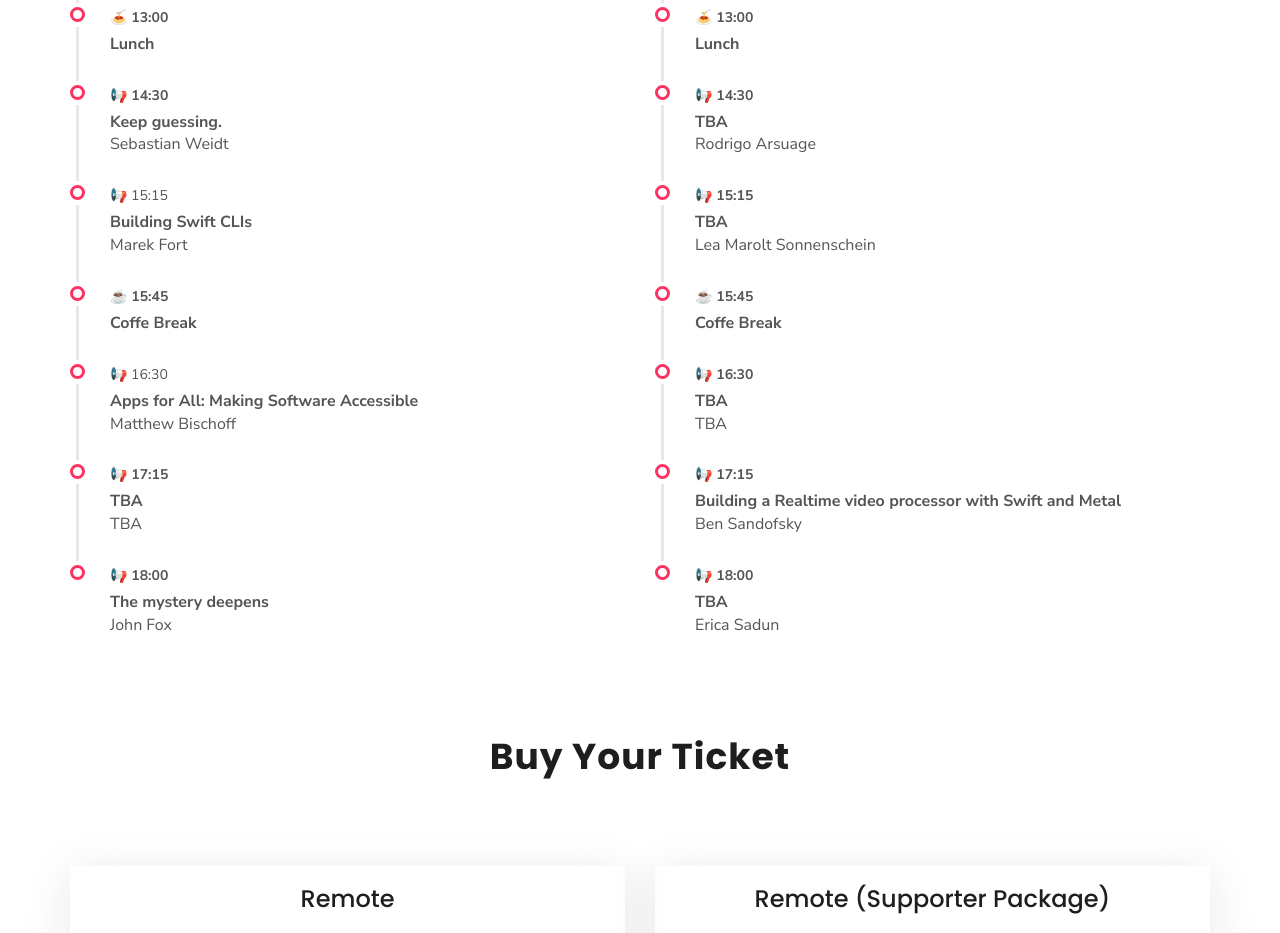
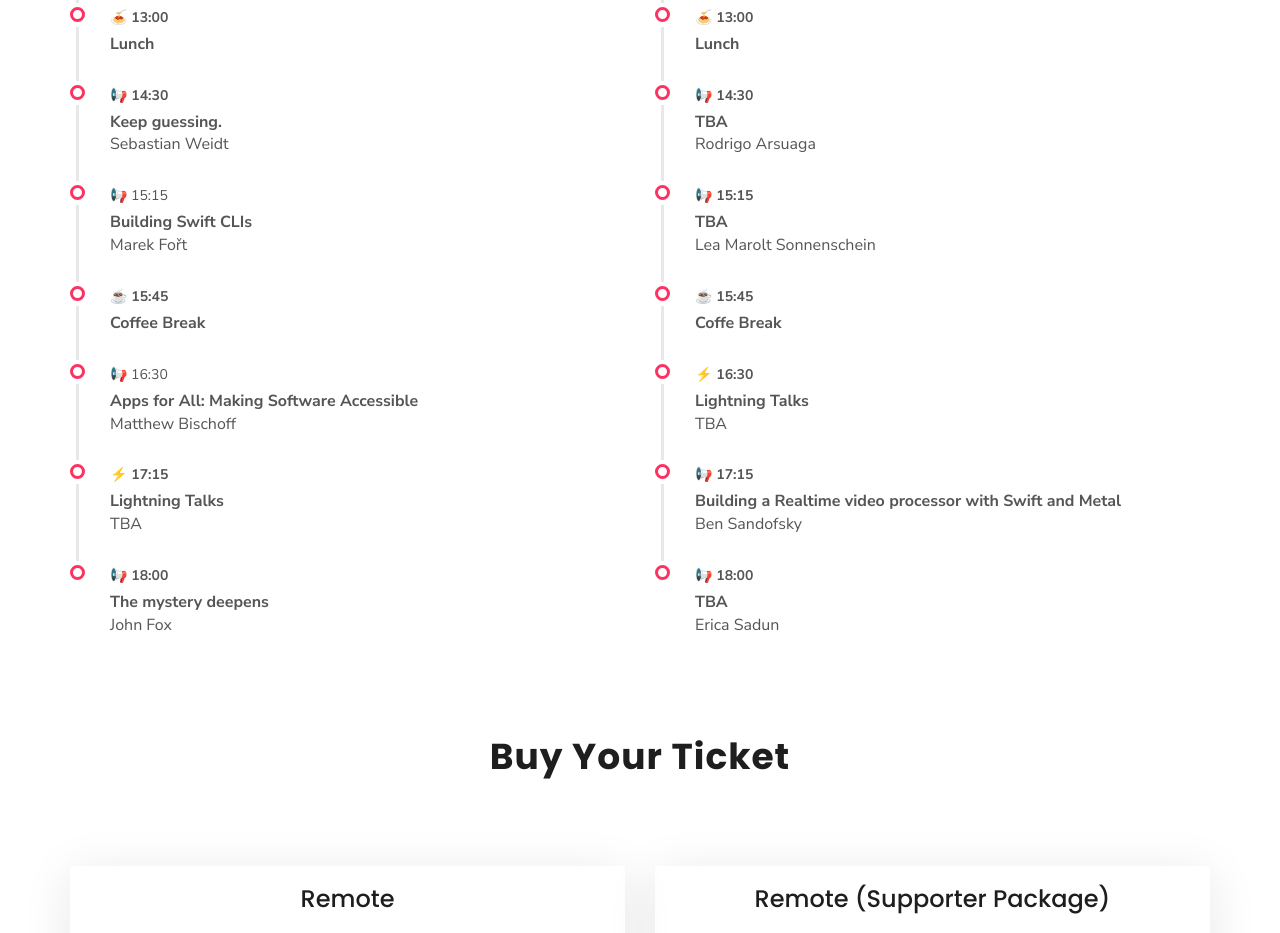
Before and after one commit to swissmobiclub/ab2k20, a plain HTML site: page index.html in a window 1280 px wide. Shown: the part 4744-5677 px from the top of the page. Drawn offline with nearby package versions, Linux system fonts and the light colour scheme.

Commit message:
Add Lightning Talks to Schedule

```diff
--- a/index.html
+++ b/index.html
@@ -222,11 +222,11 @@
 						<div class="mi-timeline-item">
 							<div class="mi-timeline-info">📢 15:15</div>
 							<div class="mi-timeline-marker"><strong>Building Swift CLIs</strong></div>
-							<div class="mi-timeline-para">Marek Fort</div>
+							<div class="mi-timeline-para">Marek Fořt</div>
 						</div>
 						<div class="mi-timeline-item">
 							<div class="mi-timeline-info"><strong>☕️ 15:45</strong></div>
-							<div class="mi-timeline-marker"><strong>Coffe Break</strong></div>
+							<div class="mi-timeline-marker"><strong>Coffee Break</strong></div>
 							<div class="mi-timeline-para"></div>
 						</div>
 						<div class="mi-timeline-item">
@@ -235,8 +235,8 @@
 							<div class="mi-timeline-para">Matthew Bischoff</div>
 						</div>
 						<div class="mi-timeline-item">
-							<div class="mi-timeline-info"><strong>📢 17:15</strong></div>
-							<div class="mi-timeline-marker"><strong>TBA</strong></div>
+							<div class="mi-timeline-info"><strong>⚡️ 17:15</strong></div>
+							<div class="mi-timeline-marker"><strong>Lightning Talks</strong></div>
 							<div class="mi-timeline-para">TBA</div>
 						</div>
 						<div class="mi-timeline-item">
@@ -272,7 +272,7 @@
 						<div class="mi-timeline-item">
 							<div class="mi-timeline-info"><strong>📢 14:30</strong></div>
 							<div class="mi-timeline-marker"><strong>TBA</strong></div>
-							<div class="mi-timeline-para">Rodrigo Arsuage</div>
+							<div class="mi-timeline-para">Rodrigo Arsuaga</div>
 						</div>
 						<div class="mi-timeline-item">
 							<div class="mi-timeline-info"><strong>📢 15:15</strong></div>
@@ -285,8 +285,8 @@
 							<div class="mi-timeline-para"></div>
 						</div>
 						<div class="mi-timeline-item">
-							<div class="mi-timeline-info"><strong>📢 16:30</strong></div>
-							<div class="mi-timeline-marker"><strong>TBA</strong></div>
+							<div class="mi-timeline-info"><strong>⚡️  16:30</strong></div>
+							<div class="mi-timeline-marker"><strong>Lightning Talks</strong></div>
 							<div class="mi-timeline-para">TBA</div>
 						</div>
 						<div class="mi-timeline-item">
```
